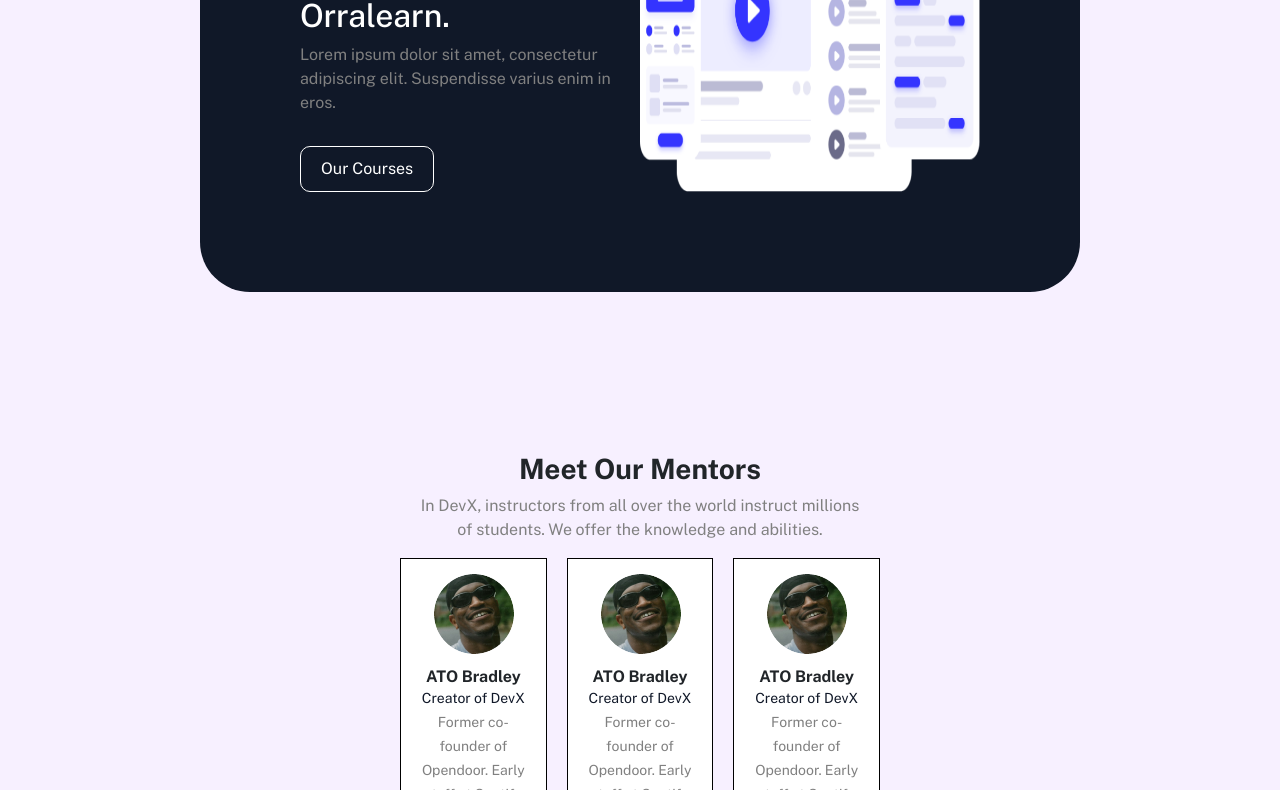
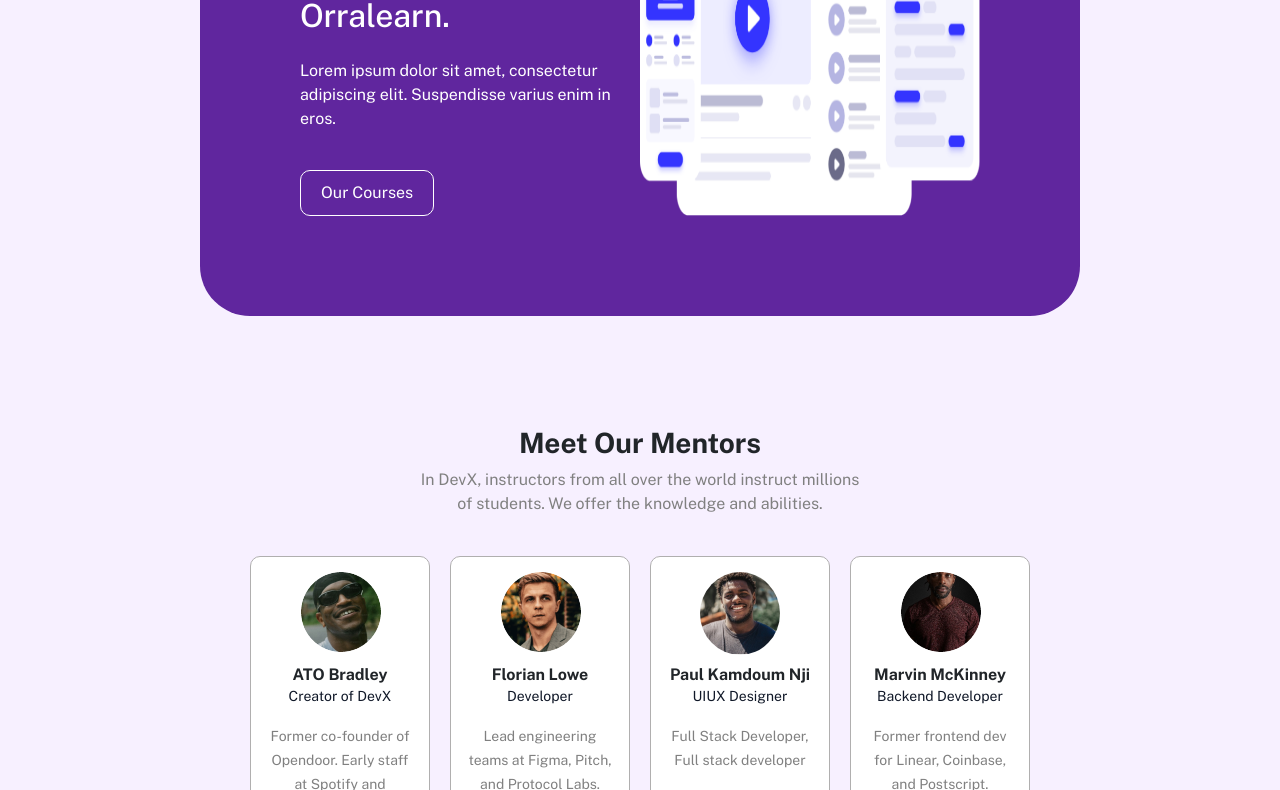
Before and after one commit to boakaidorborkamara/devx, a plain HTML site: page index.html in a window 1280 px wide. Shown: the part 4567-5357 px from the top of the page. Drawn offline with nearby package versions, Linux system fonts and the light colour scheme.

Commit message:
add images to mentor cards and fix layout for large screens

```diff
--- a/css/style.css
+++ b/css/style.css
@@ -294,17 +294,17 @@ nav {
 }
 
 #decorator1 {
-  width: 85px;
+  width: 200px;
   position: absolute;
-  top: 240px;
-  right: 200px;
+  top: 300px;
+  right: 450px;
 }
 
 #decorator2 {
-  width: 85px;
+  width: 100px;
   position: absolute;
-  top: 10px;
-  left: 200px;
+  top: 60px;
+  left: 460px;
 }
 
 /* ||GROW WITH US  */
@@ -313,6 +313,11 @@ nav {
   padding: 0px 200px 60px 200px;
   display: flex;
   justify-content: center;
+}
+
+#grow-with-us p {
+  color: white;
+  margin: 1.5em 0px 1.5em 0px;
 }
 
 #grow-with-us h2 {
@@ -331,8 +336,7 @@ nav {
 }
 
 #grow-with-us > div {
-  background: var(--primary-color);
-  /* padding: 40px; */
+  background: #60269e;
   display: flex;
   border-radius: 50px;
 }
@@ -344,18 +348,22 @@ nav {
 /* ||OUR MENTOR  */
 #mentor-section {
   background: var(--secondary-color);
-  padding: 100px;
+  padding: 50px;
   display: flex;
   flex-direction: column;
   justify-content: center;
   align-items: center;
   text-align: center;
+  margin-bottom: 3em;
 }
 
 #mentor-section > div {
-  display: flex;
+  display: grid;
+  grid-template-columns: 1fr 1fr 1fr 1fr;
+
   gap: 20px;
-  padding: 0px 300px;
+  padding: 0px 200px;
+
   text-align: center;
 }
 
@@ -366,6 +374,10 @@ nav {
 #mentor-section h6 {
   margin: 10px 0px 0px 0px;
   font-weight: bolder;
+}
+
+#mentor-section p {
+  margin-bottom: 2.5em;
 }
 
 #mentor-section small {
@@ -388,13 +400,15 @@ nav {
 }
 
 .mentor {
-  border: 1px solid black;
+  border: 1px solid rgb(176, 175, 175);
   padding: 15px;
   background: white;
+  border-radius: 10px;
 }
 
-#mentor-section .mentor > small {
-  margin-bottom: 25px;
+.mentor-name-and-title {
+  margin-top: 0.5em;
+  margin-bottom: 1em;
 }
 
 /* ||FOOTER  */
@@ -446,7 +460,7 @@ footer {
 }
 
 /* ||TABLETS to larger phone screen  */
-@media screen and (max-width: 768px) {
+@media (min-width: 426px) and (max-width: 768px) {
   /* ||Navigation  */
   nav {
     position: fixed;
@@ -580,6 +594,14 @@ footer {
     margin: var(--margin-between-paragraph);
   }
 
+  #left-slider-arrow {
+    left: 30px;
+  }
+
+  #right-slider-arrow {
+    left: 700px;
+  }
+
   /* ||thriving  */
   #thriving-community-section {
     background: var(--secondary-color);
@@ -686,7 +708,7 @@ footer {
   }
 }
 
-@media screen and (max-width: 424px) {
+@media (min-width: 320px) and (max-width: 426px) {
   /* ||Navigation  */
   nav {
     position: relative;
@@ -829,6 +851,14 @@ footer {
     margin: var(--margin-between-paragraph);
   }
 
+  #left-slider-arrow {
+    left: 10px;
+  }
+
+  #right-slider-arrow {
+    left: 370px;
+  }
+
   /* ||thriving  */
   #thriving-community-section {
     background: var(--secondary-color);
@@ -859,6 +889,13 @@ footer {
   #grow-with-us > div:nth-child(1) {
     padding: 100px 10px;
     margin-top: 45px;
+    flex-direction: column-reverse;
+    gap: 20px;
+    text-align: center;
+  }
+
+  #grow-with-us > div:nth-child(1) img {
+    width: 100%;
   }
 
   /* MENTORS  */
--- a/index.html
+++ b/index.html
@@ -242,7 +242,7 @@
           <article class="mentor">
             <img src="./assets/Fram 1.png" alt="" />
             <!-- name  -->
-            <div>
+            <div class="mentor-name-and-title">
               <h6>ATO Bradley</h6>
               <small> Creator of DevX </small>
             </div>
@@ -260,16 +260,15 @@
           </article>
 
           <article class="mentor">
-            <img src="./assets/Fram 1.png" alt="" />
+            <img src="./assets/Frame .png" alt="" />
             <!-- name  -->
-            <div>
-              <h6>ATO Bradley</h6>
-              <small> Creator of DevX </small>
+            <div class="mentor-name-and-title">
+              <h6>Florian Lowe</h6>
+              <small> Developer </small>
             </div>
             <!-- profiling  -->
             <small class="profiling">
-              Former co-founder of Opendoor. Early staff at Spotify and
-              Clearbit.
+              Lead engineering teams at Figma, Pitch, and Protocol Labs.
             </small>
 
             <!-- connection  -->
@@ -280,16 +279,34 @@
           </article>
 
           <article class="mentor">
-            <img src="./assets/Fram 1.png" alt="" />
+            <img src="./assets/Frame.png" alt="" style="border-radius: 50%" />
             <!-- name  -->
-            <div>
-              <h6>ATO Bradley</h6>
-              <small> Creator of DevX </small>
+            <div class="mentor-name-and-title">
+              <h6>Paul Kamdoum Nji</h6>
+              <small> UIUX Designer</small>
             </div>
             <!-- profiling  -->
             <small class="profiling">
-              Former co-founder of Opendoor. Early staff at Spotify and
-              Clearbit.
+              Full Stack Developer, Full stack developer
+            </small>
+
+            <!-- connection  -->
+            <div class="card-icon">
+              <i class="bi bi-twitter"></i>
+              <i class="bi bi-linkedin"></i>
+            </div>
+          </article>
+
+          <article class="mentor">
+            <img src="./assets/Frame 14.png" alt="" />
+            <!-- name  -->
+            <div class="mentor-name-and-title">
+              <h6>Marvin McKinney</h6>
+              <small> Backend Developer </small>
+            </div>
+            <!-- profiling  -->
+            <small class="profiling">
+              Former frontend dev for Linear, Coinbase, and Postscript.
             </small>
 
             <!-- connection  -->
```
Also changed, not shown: assets/Frame.png (renamed from assets/Fre 1.png).
